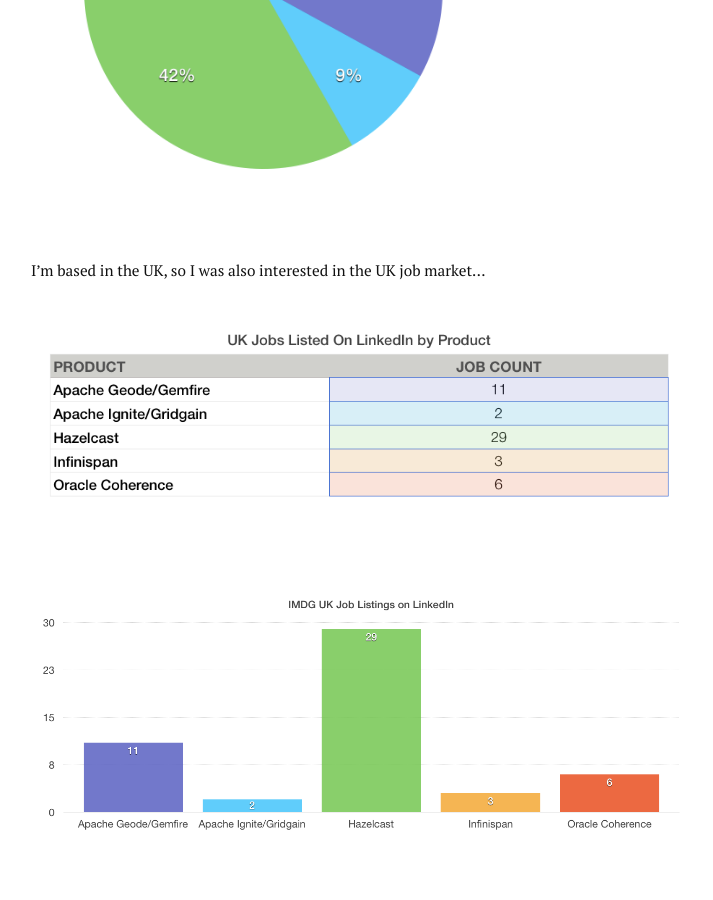
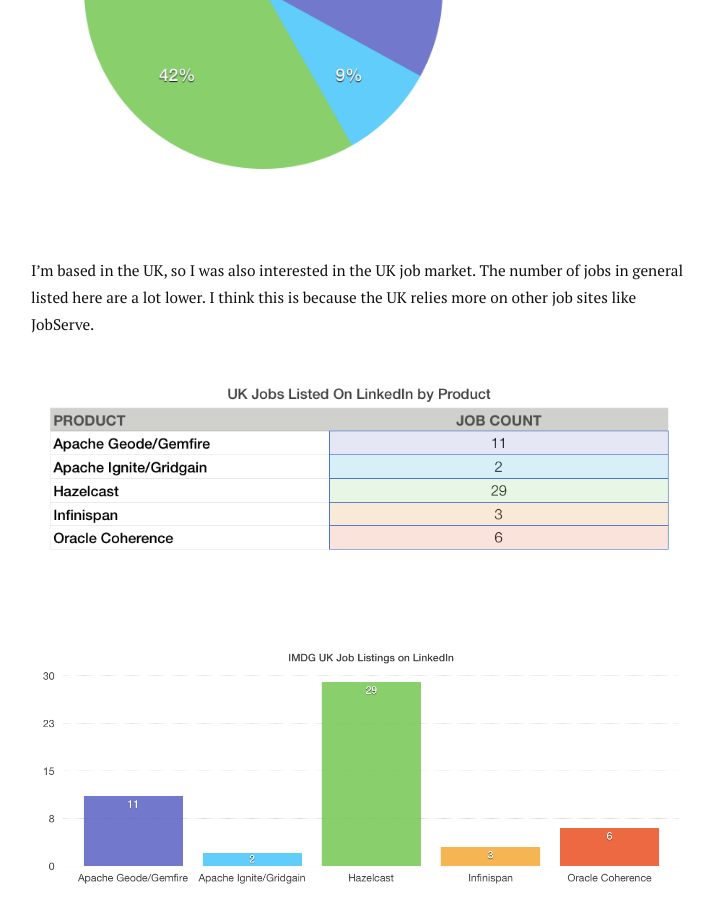
Before and after one commit to dbrimley/dbrimley.github.io, a Jekyll site: the page built from _posts/2017-02-16-IMDG-Skills-Jobs-Index.md, in a window 1280 px wide and 900 px high, scrolled down 3937 px. Shown: the whole window, without its empty margins (274-987 px from the left). Built offline with Jekyll 4.4.1, drawn with Linux system fonts in a browser that asks for light colours; nearby versions of some CDN libraries; Markdown is read by kramdown in place of the engine named in the settings; comment, search, counter and statistics services are not loaded.

```diff
--- a/_posts/2017-02-16-IMDG-Skills-Jobs-Index.md
+++ b/_posts/2017-02-16-IMDG-Skills-Jobs-Index.md
@@ -49,7 +49,7 @@ Of the two Apache IMDG projects it looks like Gemfire is going strong in terms o
 
 ![USA IMDG Jobs](/assets/img/usa-jobs-pie.png)
 
-I'm based in the UK, so I was also interested in the UK job market...
+I'm based in the UK, so I was also interested in the UK job market.  The number of jobs in general listed here are a lot lower.  I think this is because the UK relies more on other job sites like JobServe.
 
 ![UK IMDG Jobs](/assets/img/uk-jobs-table.png)
 
```
Also changed, not shown: talks.md (+1 -4 lines).
